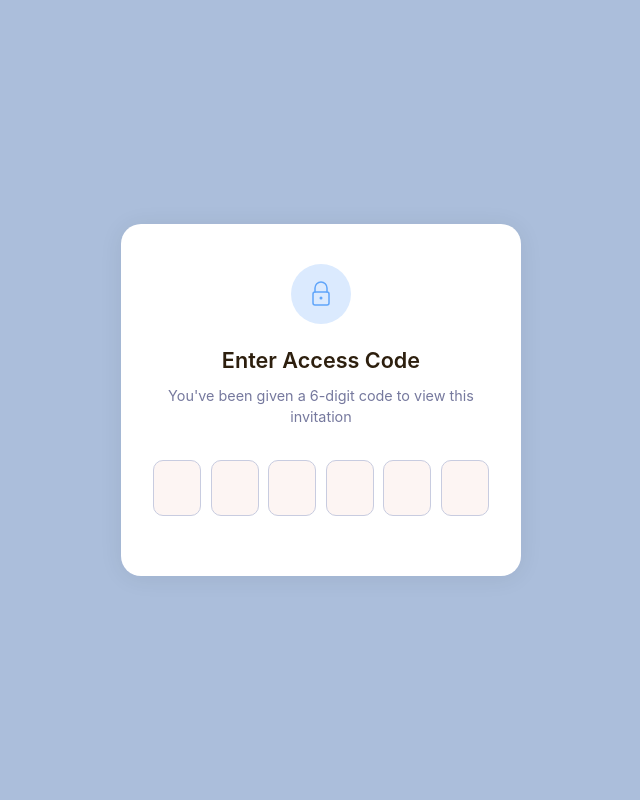
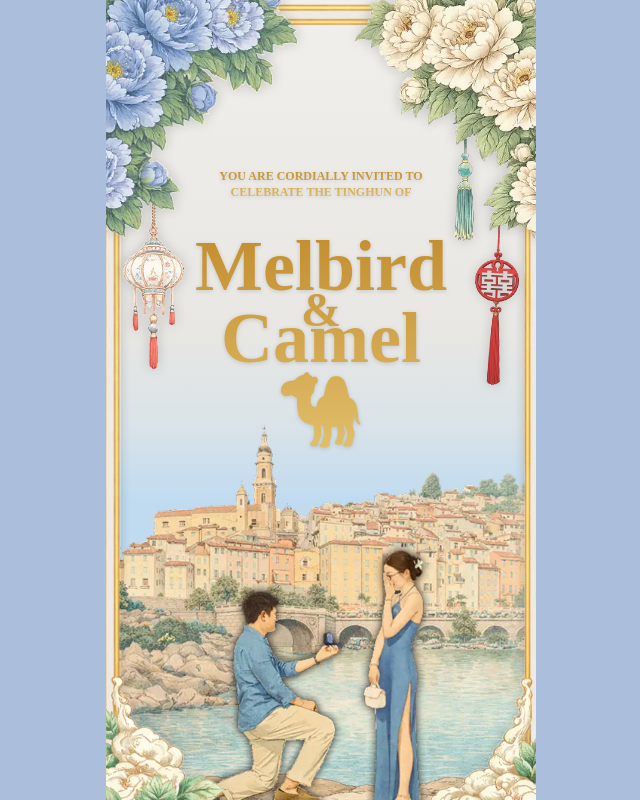
Before and after one commit to spensur/calvin-tango, a React (Vite) app: page / in a window 1280 px wide. Shown: the top 800 px of the page, without its empty margins (319-959 px from the left). Built offline with nearby package versions, Linux system fonts and the light colour scheme; a web font is replaced by a local one.

Commit message:
Update App.jsx

```diff
--- a/src/App.jsx
+++ b/src/App.jsx
@@ -8,7 +8,7 @@ import { AccessGate } from "./components/AccessGate";
 
 
 function App() {
-  const [unlocked, setUnlocked] = useState(false);
+  const [unlocked, setUnlocked] = useState(true);
 
   return (
     <>
```
